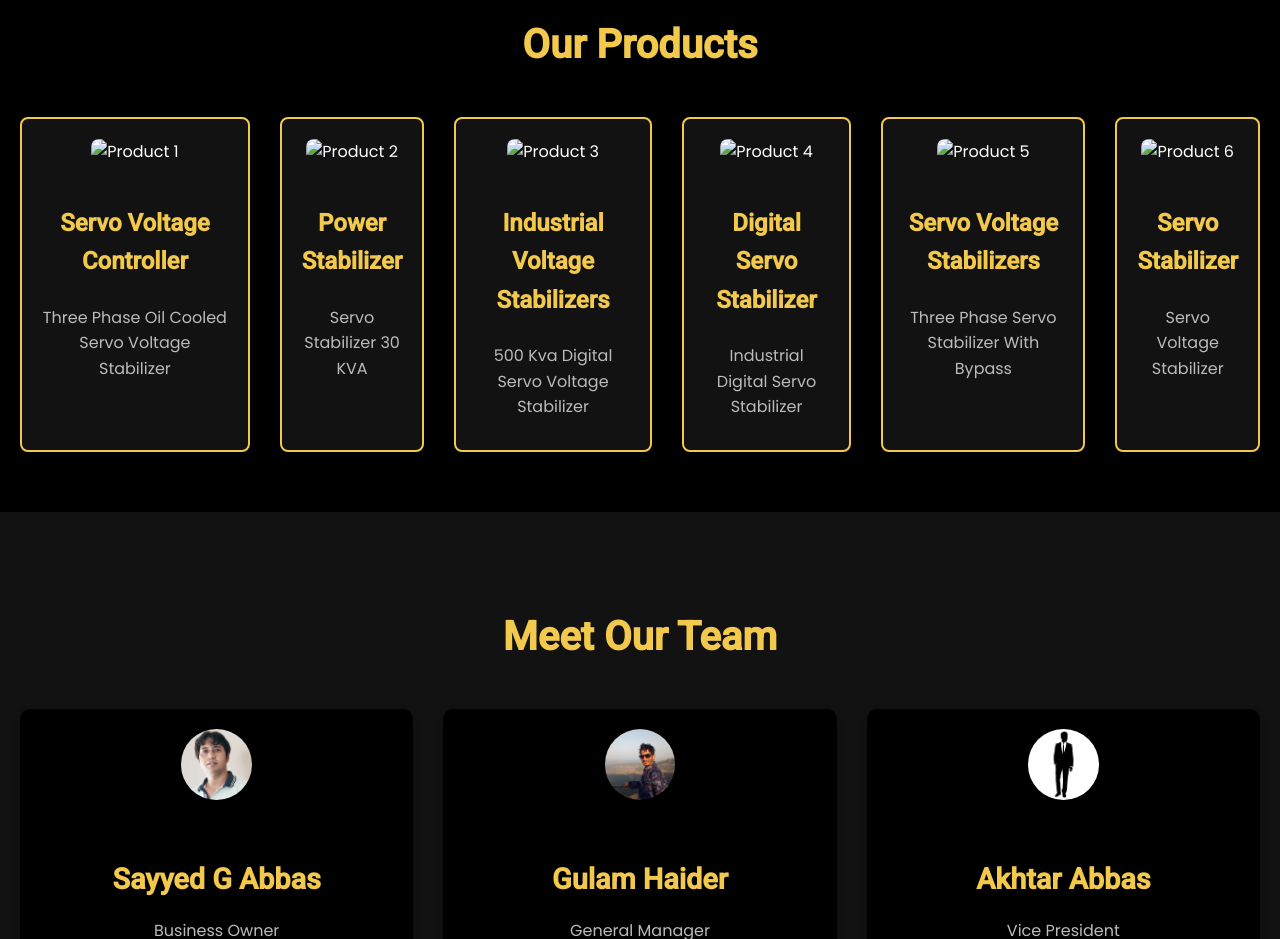
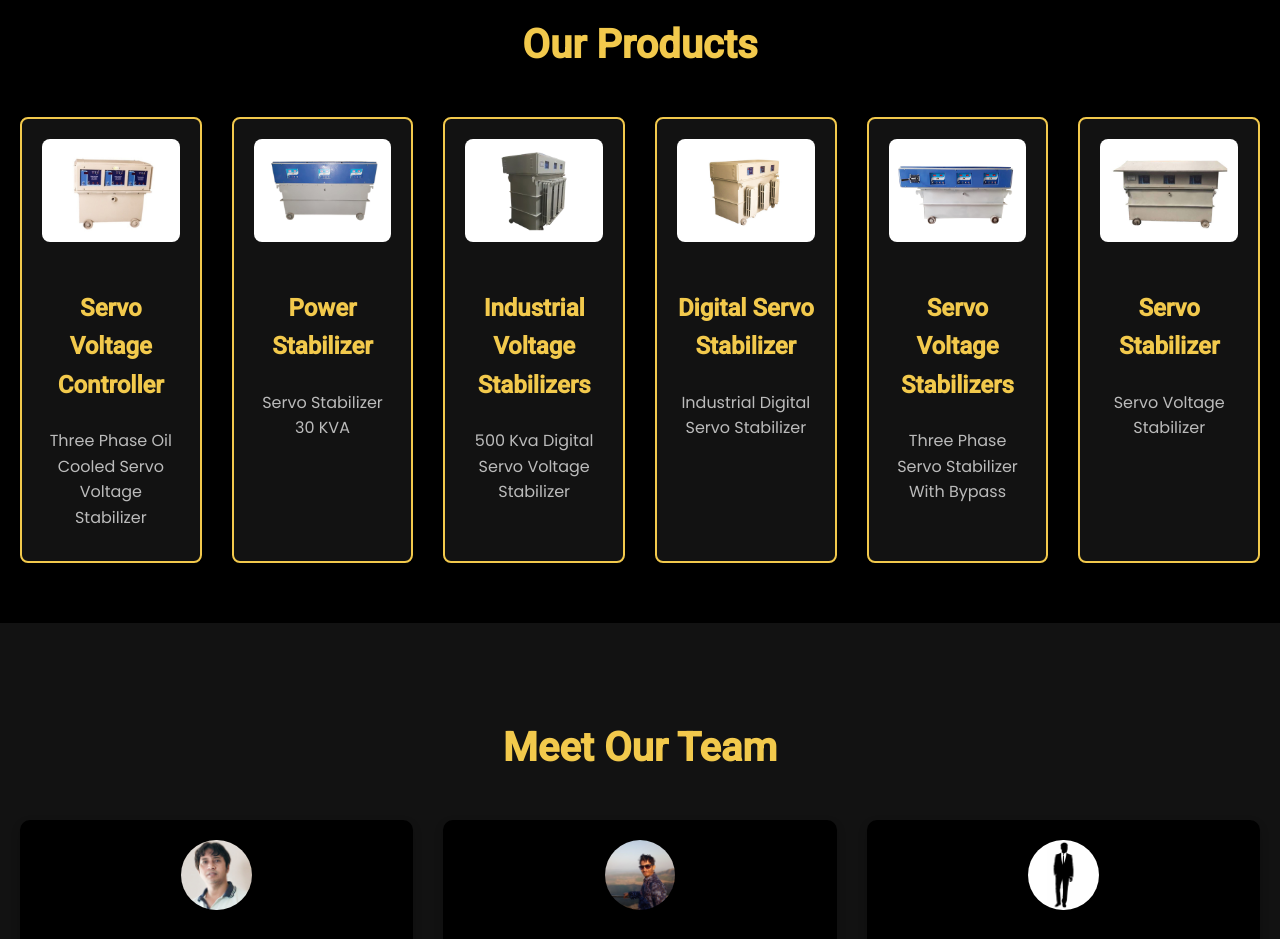
Before and after one commit to SiyedRizvee/WT_Project, a plain HTML site: page index.html in a window 1280 px wide. Shown: the part 920-1859 px from the top of the page. Drawn offline with Linux system fonts and the light colour scheme; files whose address does not match are found by name.

Commit message:
Update index.html

```diff
--- a/index.html
+++ b/index.html
@@ -370,37 +370,37 @@
         <h2>Our Products</h2>
         <div class="product-grid">
             <div class="product-card">
-                <img src="images/1.jpg" alt="Product 1">
+                <img src="1.jpg" alt="Product 1">
                 <h3>Servo Voltage Controller</h3>
                 <p>Three Phase Oil Cooled Servo Voltage Stabilizer</p>
                 <a href="product-details.html"></a>
             </div>
             <div class="product-card">
-                <img src="images/2.jpg" alt="Product 2">
+                <img src="2.jpg" alt="Product 2">
                 <h3>Power Stabilizer</h3>
                 <p>Servo Stabilizer 30 KVA</p>
                 <a href="product-details.html"></a>
             </div>
             <div class="product-card">
-                <img src="images/3.jpg" alt="Product 3">
+                <img src="3.jpg" alt="Product 3">
                 <h3>Industrial Voltage Stabilizers</h3>
                 <p>500 Kva Digital Servo Voltage Stabilizer</p>
                 <a href="product-details.html"></a>
             </div>
             <div class="product-card">
-                <img src="images/4.jpg" alt="Product 4">
+                <img src="4.jpg" alt="Product 4">
                 <h3>Digital Servo Stabilizer</h3>
                 <p>Industrial Digital Servo Stabilizer</p>
                 <a href="product-details.html"></a>
             </div>
             <div class="product-card">
-                <img src="images/5.jpg" alt="Product 5">
+                <img src="5.jpg" alt="Product 5">
                 <h3>Servo Voltage Stabilizers</h3>
                 <p>Three Phase Servo Stabilizer With Bypass</p>
                 <a href="product-details.html"></a>
             </div>
             <div class="product-card">
-                <img src="images/6.jpg" alt="Product 6">
+                <img src="6.jpg" alt="Product 6">
                 <h3>Servo Stabilizer</h3>
                 <p>Servo Voltage Stabilizer</p>
                 <a href="product-details.html"></a>
```
